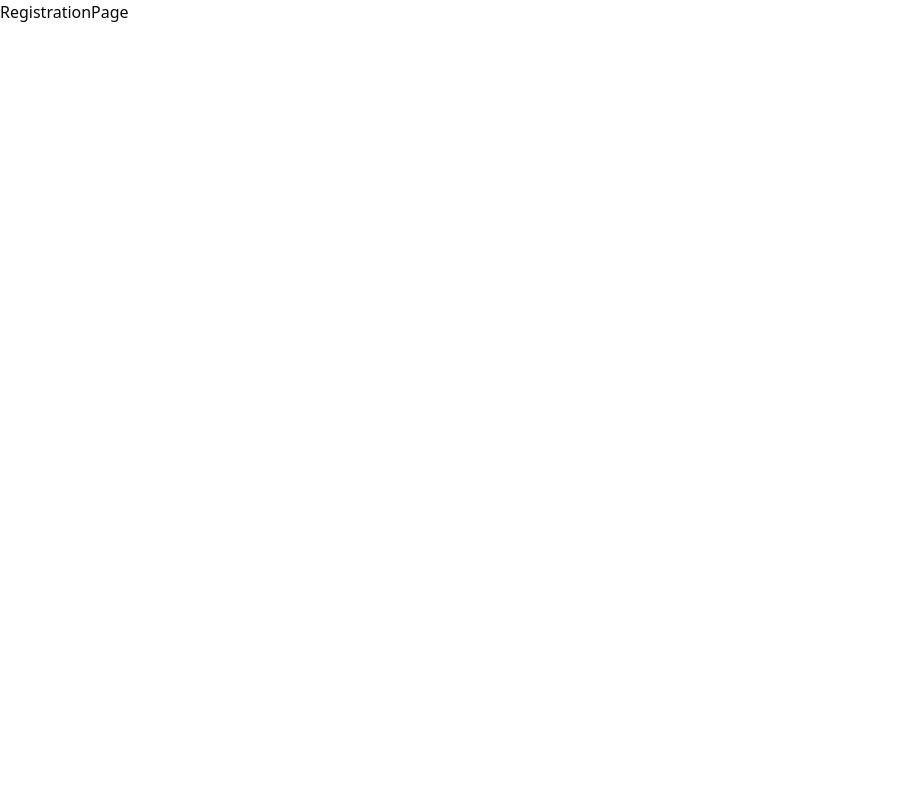
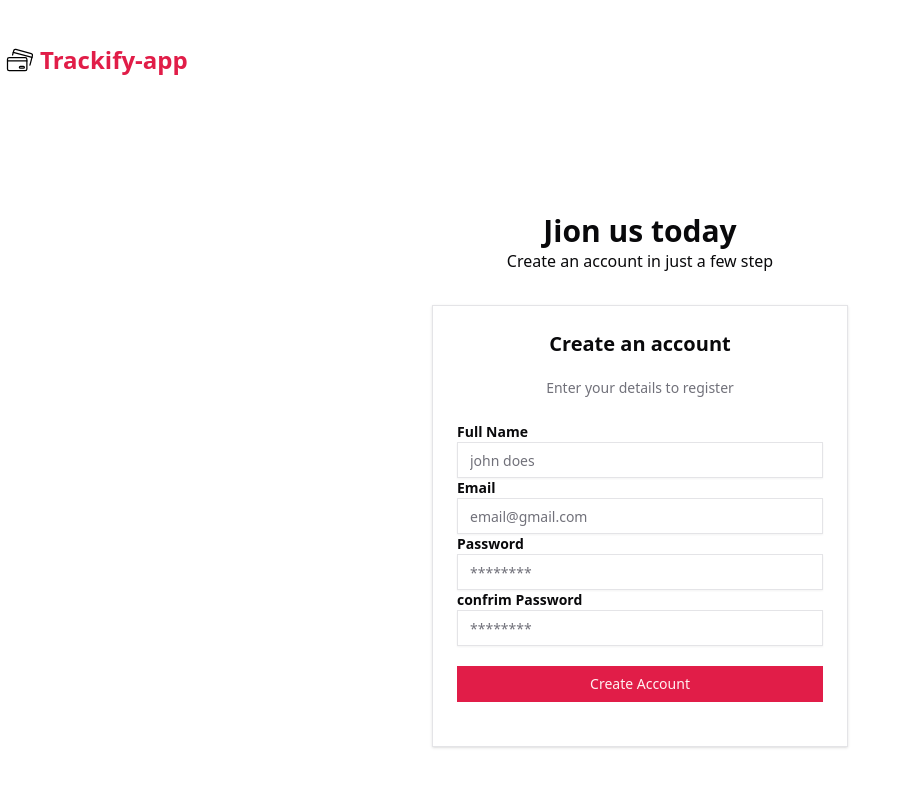
Before and after one commit to Ayubabdirahmaan/Trackify-app, a React app in the folder frontend/: page /register in a window 1280 px wide. Shown: the top 786 px of the page, without its empty margins (0-910 px from the left). Built offline with nearby package versions, Linux system fonts and the light colour scheme; the HTML template or start-up script is replaced by a standard one.

Commit message:
feat user creation

```diff
--- a/frontend/package.json
+++ b/frontend/package.json
@@ -17,10 +17,12 @@
     "clsx": "^2.1.1",
     "lucide-react": "^0.564.0",
     "mongoose": "^9.2.1",
+    "next-themes": "^0.4.6",
     "radix-ui": "^1.4.3",
     "react": "^19.2.0",
     "react-dom": "^19.2.0",
     "react-router-dom": "^7.13.0",
+    "sonner": "^2.0.7",
     "tailwind-merge": "^3.4.1",
     "tailwind-variants": "^3.2.2",
     "tailwindcss": "^4.1.18"
--- a/frontend/src/Pages/auth/RegistrationPage.jsx
+++ b/frontend/src/Pages/auth/RegistrationPage.jsx
@@ -1,7 +1,31 @@
+import { RegistrationFoarm } from '@/components/Auth/registrationFoarm'
 import React from 'react'
+import logoTracker from "../auth/logoTracker.svg";
+import { Link } from "react-router-dom";
 
 export const RegistrationPage = () => {
   return (
-    <div>RegistrationPage</div>
+    <>
+      <div className="max-w-7xl mx-auto">
+        {/* header section */}
+        <div className="flex items-center mt-10">
+          <img src={logoTracker} className="w-10 h-10" alt="" />
+          <Link to={"/"} className="text-primary text-2xl font-semibold">
+            Trackify-app
+          </Link>
+        </div>
+      </div>
+      {/* login section */}
+      <div className="min-h-screen flex flex-col justify-center items-center bg-background ">
+        <div className="z-10 w-full max-w-md px-4">
+          <div className="mb-8 text-center">
+              <h1 className="text-3xl font-bold text-foreground">Jion us today</h1>
+               <p>Create an account in just a few step</p>
+          </div>
+          <RegistrationFoarm />
+        </div>
+
+      </div>
+    </>
   )
 }
--- a/frontend/src/components/Auth/LoginForm.jsx
+++ b/frontend/src/components/Auth/LoginForm.jsx
@@ -100,7 +100,7 @@ export const LoginForm = () => {
             <CardFooter className={"flex justify-center pt-0"}>
               <div className="text-center text-sm">
                 Don't have an account ?
-                <a onClick={() => navigate("/register")}>Sign up</a>
+                <a className="cursor-pointer" onClick={() => navigate("/register")}> Sign up</a>
               </div>
             </CardFooter>
           </div>
--- /dev/null
+++ b/frontend/src/components/Auth/RegistrationFoarm.jsx
@@ -0,0 +1,132 @@
+import React, { useState } from "react";
+import {
+  Card,
+  CardContent,
+  CardDescription,
+  CardHeader,
+  CardTitle,
+} from "../ui/card";
+import { Input } from "../ui/input";
+import { Button } from "../ui/button";
+import { useMutation } from "@tanstack/react-query";
+import axios from "axios";
+import { toast } from "sonner";
+
+export const RegistrationFoarm = () => {
+  const [formValues, setFormValues] = useState({
+    name: "",
+    email: "",
+    password: "",
+    confirmPassword: "",
+  });
+  const [error, setError] = useState();
+
+  const createUserAccount = useMutation({
+    mutationFn: async (userData) => {
+      const respose = await axios.post(
+        "http://localhost:2000/api/users/register",
+        userData,
+      );
+      console.log(respose.data);
+      return respose.data;
+    },
+    onSuccess: (data) => {
+      console.log("successfully", data);
+    },
+    onError: (error) => {
+        // toast.error(error)
+      console.log("this user not create", error);
+    },
+  });
+  const handleChange = (e) => {
+    const { name, value } = e.target;
+
+    setFormValues({
+      ...formValues,
+      [name]: value,
+    });
+  };
+
+  const handleAdd = (e) => {
+    e.preventDefault();
+    setError(null);
+    if (!formValues.name || !formValues.email || !formValues.password) {
+      console.log("all fields are required");
+      return;
+    }
+
+    if (formValues.password !== formValues.confirmPassword) {
+      console.log("passowds not mutch");
+    }
+
+    createUserAccount.mutate({
+      name: formValues.name,
+      email: formValues.email,
+      password: formValues.password,
+      confirmPassword: formValues.confirmPassword,
+    });
+  };
+
+  return (
+    <Card className={"w-full border-border"}>
+      <CardHeader className={"space-y-3"}>
+        <CardTitle className={"text-center text-xl"}>
+          Create an account
+        </CardTitle>
+        <CardDescription className={"text-center"}>
+          {" "}
+          Enter your details to register
+        </CardDescription>
+      </CardHeader>
+      <form onSubmit={handleAdd}>
+        <CardContent>
+          <div className="spac-y-6">
+            {<p>{error}</p>}
+            <div className="font-semibold text-sm">Full Name</div>
+            <Input
+              name="name"
+              placeholder="john does"
+              required
+              value={formValues.name}
+              onChange={handleChange}
+            />
+          </div>
+          <div className="spac-y-6">
+            <div className="font-semibold text-sm">Email</div>
+            <Input
+              name="email"
+              placeholder="email@gmail.com"
+              required
+              value={formValues.email}
+              onChange={handleChange}
+            />
+          </div>
+          <div className="spac-y-6">
+            <div className="font-semibold text-sm">Password</div>
+            <Input
+              name="password"
+              placeholder="********"
+              required
+              value={formValues.password}
+              onChange={handleChange}
+            />
+          </div>
+          <div className="spac-y-6">
+            <div className="font-semibold text-sm">confrim Password</div>
+            <Input
+              name="confirmPassword"
+              type={"password"}
+              placeholder="********"
+              required
+              value={formValues.confirmPassword}
+              onChange={handleChange}
+            />
+          </div>
+          <div className="py-5 flex justify-center">
+            <Button className={"w-full"}>Create Account</Button>
+          </div>
+        </CardContent>
+      </form>
+    </Card>
+  );
+};
--- a/frontend/src/main.jsx
+++ b/frontend/src/main.jsx
@@ -4,6 +4,7 @@ import "./index.css";
 import App from "./App.jsx";
 import { BrowserRouter } from "react-router-dom";
 import { QueryClient, QueryClientProvider } from "@tanstack/react-query";
+import { Toast } from "radix-ui";
 
 const queryClient = new QueryClient({
   defaultOption: {
@@ -18,6 +19,7 @@ createRoot(document.getElementById("root")).render(
     <QueryClientProvider client={queryClient}>
       <BrowserRouter>
         <App />
+
       </BrowserRouter>
     </QueryClientProvider>
   </StrictMode>,
```
Also changed, not shown: 1 other file (tests, documents, lock files or other folders).
